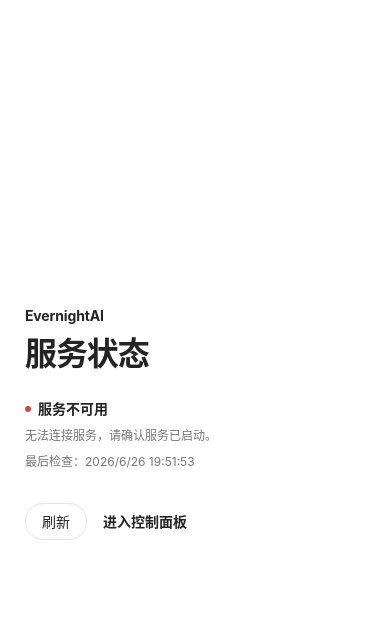
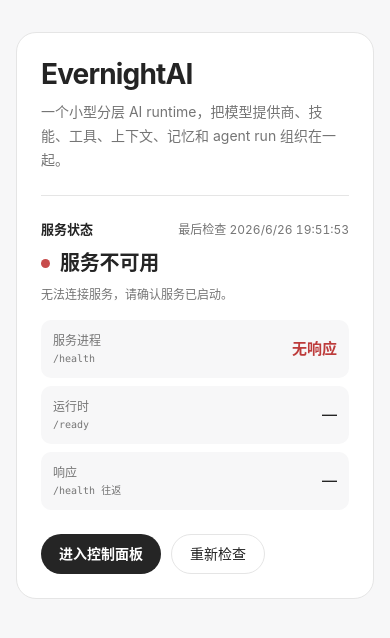
Before and after one commit to Evernight275/EvernightAI, a Vue app in the folder frontend/: page / in a window 390 px wide. Shown: the top 638 px of the page. Built offline with nearby package versions, Linux system fonts and the light colour scheme; no server answers.

Commit message:
feat(frontend): expand service status landing page
Show health and readiness probes with health request latency, and refine responsive status page layout. Keep short tool timeline bars visible at the right edge.

```diff
--- a/frontend/src/components/chat/ChatToolTimeline.vue
+++ b/frontend/src/components/chat/ChatToolTimeline.vue
@@ -49,7 +49,7 @@
           <span
             class="tool-timeline-bar"
             :class="`is-${row.status}`"
-            :style="{ left: `${row.left}%`, width: `${row.width}%` }"
+            :style="{ left: `min(${row.left}%, calc(100% - 3px))`, width: `${row.width}%` }"
           ></span>
           <span
             v-if="active === row.key"
--- a/frontend/src/components/status/ServiceStatus.vue
+++ b/frontend/src/components/status/ServiceStatus.vue
@@ -1,29 +1,88 @@
 <script setup lang="ts">
-import { onMounted } from 'vue';
+import { computed, onMounted } from 'vue';
 import { controlPanelPath, useServiceStatus } from './serviceStatus';
 
-const { state, stateLabel, detail, checkedTime, busy, check, entering, enterError, enter } =
-  useServiceStatus({ navigate: (target) => window.location.assign(target) });
+const {
+  state,
+  stateLabel,
+  detail,
+  checkedTime,
+  latencyMs,
+  busy,
+  check,
+  entering,
+  enterError,
+  enter,
+} = useServiceStatus({ navigate: (target) => window.location.assign(target) });
+
+// What each unauthenticated probe said, as far as the last check got.
+const probes = computed(() => {
+  const reached = state.value === 'ready' || state.value === 'starting';
+  const pending = state.value === 'checking';
+  return [
+    {
+      name: '服务进程',
+      path: '/health',
+      value: pending ? '…' : reached ? '正常' : '无响应',
+      bad: state.value === 'offline',
+    },
+    {
+      name: '运行时',
+      path: '/ready',
+      value: pending || !reached ? '—' : state.value === 'ready' ? '就绪' : '未就绪',
+      bad: state.value === 'starting',
+    },
+    {
+      name: '响应',
+      path: '/health 往返',
+      value: latencyMs.value === null ? '—' : `${latencyMs.value} ms`,
+      bad: false,
+    },
+  ];
+});
 
 onMounted(check);
 </script>
 
 <template>
-  <main class="service-status">
-    <section class="service-status__card" aria-labelledby="service-status-title">
-      <p class="service-status__brand">EvernightAI</p>
-      <h1 id="service-status-title">服务状态</h1>
-      <p class="service-status__value" role="status">
-        <span class="settings-status-dot" :class="`is-${state}`" aria-hidden="true"></span
-        >{{ stateLabel }}
-      </p>
-      <p v-if="detail" class="settings-status-meta">{{ detail }}</p>
-      <p v-if="checkedTime" class="settings-status-meta">最后检查：{{ checkedTime }}</p>
-      <div class="service-status__actions">
-        <button type="button" :disabled="busy" @click="check">刷新</button>
-        <a :href="controlPanelPath" :aria-busy="entering" @click.prevent="enter">进入控制面板</a>
+  <main class="home">
+    <div class="home-card">
+      <header class="home-header">
+        <h1>EvernightAI</h1>
+        <p>
+          一个小型分层 AI runtime，把模型提供商、技能、工具、上下文、记忆和 agent run 组织在一起。
+        </p>
+      </header>
+
+      <section class="home-status" aria-labelledby="home-status-title">
+        <div class="home-status-heading">
+          <h2 id="home-status-title">服务状态</h2>
+          <span v-if="checkedTime">最后检查 {{ checkedTime }}</span>
+        </div>
+        <p class="home-state" role="status">
+          <span class="settings-status-dot" :class="`is-${state}`" aria-hidden="true"></span
+          >{{ stateLabel }}
+        </p>
+        <p v-if="detail" class="home-detail">{{ detail }}</p>
+        <dl class="home-probes">
+          <div v-for="probe in probes" :key="probe.name">
+            <dt>
+              {{ probe.name }}<small>{{ probe.path }}</small>
+            </dt>
+            <dd :class="{ 'is-bad': probe.bad }">{{ probe.value }}</dd>
+          </div>
+        </dl>
+      </section>
+
+      <div class="home-actions">
+        <a class="home-enter" :href="controlPanelPath" :aria-busy="entering" @click.prevent="enter"
+          >进入控制面板</a
+        >
+        <button type="button" :disabled="busy" @click="check">
+          {{ busy ? '检查中…' : '重新检查' }}
+        </button>
       </div>
-      <p v-if="enterError" class="settings-status-meta" role="alert">{{ enterError }}</p>
-    </section>
+      <p v-if="enterError" class="home-detail" role="alert">{{ enterError }}</p>
+    </div>
   </main>
 </template>
--- a/frontend/src/components/status/serviceStatus.ts
+++ b/frontend/src/components/status/serviceStatus.ts
@@ -16,6 +16,8 @@
   const detail = ref<string | null>(null);
   const checkedAt = ref<Date | null>(null);
   const busy = ref(false);
+  /** Round trip of the last successful `/health` probe. */
+  const latencyMs = ref<number | null>(null);
   const entering = ref(false);
   const enterError = ref<string | null>(null);
   const stateLabel = computed(
@@ -36,7 +38,9 @@
     if (busy.value) return;
     busy.value = true;
     try {
+      const started = performance.now();
       await getHealth();
+      latencyMs.value = Math.round(performance.now() - started);
       try {
         await getReadiness();
         state.value = 'ready';
@@ -47,6 +51,7 @@
       }
     } catch (error) {
       state.value = 'offline';
+      latencyMs.value = null;
       detail.value = errorMessage(error);
     }
     checkedAt.value = new Date();
@@ -66,7 +71,18 @@
     entering.value = false;
   }
 
-  return { state, stateLabel, detail, checkedTime, busy, check, entering, enterError, enter };
+  return {
+    state,
+    stateLabel,
+    detail,
+    checkedTime,
+    latencyMs,
+    busy,
+    check,
+    entering,
+    enterError,
+    enter,
+  };
 }
 
 function errorMessage(error: unknown): string {
--- a/frontend/src/styles/status.css
+++ b/frontend/src/styles/status.css
@@ -1,57 +1,153 @@
-.service-status {
+.home {
   display: flex;
   align-items: center;
   justify-content: center;
   min-height: 100vh;
   min-height: 100dvh;
   padding: var(--space-6) var(--space-4);
+  background: var(--color-surface);
+}
+
+.home-card {
+  display: flex;
+  flex-direction: column;
+  gap: var(--space-5);
+  width: 100%;
+  max-width: 520px;
+  padding: clamp(24px, 6vw, 40px);
+  border: 1px solid var(--color-border);
+  border-radius: 20px;
   background: var(--color-bg);
 }
 
-.service-status__card {
-  display: flex;
-  flex-direction: column;
-  gap: var(--space-2);
-  width: 100%;
-  max-width: 340px;
+.home-header h1 {
+  margin: 0;
+  font-size: 28px;
+  font-weight: 650;
+  line-height: 1.25;
+  letter-spacing: -0.03em;
+}
+.home-header p {
+  margin: var(--space-2) 0 0;
+  color: var(--color-muted);
+  line-height: 1.7;
 }
 
-.service-status__card p {
+.home-status {
+  padding-top: var(--space-5);
+  border-top: 1px solid var(--color-border);
+}
+.home-status-heading {
+  display: flex;
+  flex-wrap: wrap;
+  align-items: baseline;
+  justify-content: space-between;
+  gap: 4px 12px;
+}
+.home-status-heading h2 {
   margin: 0;
+  font-size: 13px;
+  font-weight: 600;
+}
+.home-status-heading span {
+  color: var(--color-muted);
+  font-size: 12px;
+  font-variant-numeric: tabular-nums;
+}
+.home-state {
+  margin: var(--space-2) 0 0;
+  font-size: 20px;
+  font-weight: 600;
+  letter-spacing: -0.01em;
+}
+.home-state .settings-status-dot {
+  width: 9px;
+  height: 9px;
+  margin-right: 10px;
+  vertical-align: 2px;
+}
+.settings-status-dot.is-starting {
+  background: #c98a1b;
+}
+.home-detail {
+  margin: var(--space-2) 0 0;
+  color: var(--color-muted);
+  font-size: 12px;
+  overflow-wrap: anywhere;
 }
 
-.service-status__brand {
-  color: var(--color-text);
-  font-size: 14px;
-  font-weight: 650;
-  letter-spacing: -0.01em;
+.home-probes {
+  display: grid;
+  grid-template-columns: repeat(3, minmax(0, 1fr));
+  gap: 8px;
+  margin: var(--space-4) 0 0;
+}
+.home-probes > div {
+  min-width: 0;
+  padding: 12px;
+  border-radius: 10px;
+  background: var(--color-surface);
+}
+.home-probes dt {
+  font-size: 12px;
+  color: var(--color-muted);
+}
+.home-probes dt small {
+  display: block;
+  margin-top: 1px;
+  font-family: var(--font-mono);
+  font-size: 10px;
+}
+.home-probes dd {
+  margin: 8px 0 0;
+  font-size: 15px;
+  font-weight: 550;
+  font-variant-numeric: tabular-nums;
+}
+.home-probes dd.is-bad {
+  color: var(--color-danger);
 }
 
-.service-status__card h1 {
-  margin: 0 0 var(--space-4);
-  font-size: 32px;
-  font-weight: 650;
-  line-height: 1.25;
-  letter-spacing: -0.035em;
+.home-actions {
+  display: flex;
+  flex-wrap: wrap;
+  gap: 10px;
 }
-
-.service-status__value {
-  font-weight: 550;
+.home-actions > * {
+  min-height: 40px;
+  padding: 8px 18px;
+  border-radius: 20px;
+  font-size: 14px;
 }
-
-.service-status__actions {
-  display: flex;
+.home-enter {
+  display: inline-flex;
   align-items: center;
-  gap: var(--space-4);
-  margin-top: var(--space-5);
+  background: var(--color-accent);
+  color: #fff;
+  font-weight: 600;
 }
-
-.service-status__actions button {
-  padding: 7px 16px;
-  border-radius: 18px;
+.home-enter:hover {
+  background: var(--color-accent-hover);
+  text-decoration: none;
+}
+.home-actions button {
   background: transparent;
 }
 
-.service-status__actions a {
-  font-weight: 550;
+@media (max-width: 440px) {
+  .home {
+    align-items: flex-start;
+  }
+  .home-probes {
+    grid-template-columns: minmax(0, 1fr);
+  }
+  .home-probes > div {
+    display: flex;
+    align-items: center;
+    justify-content: space-between;
+    gap: 12px;
+  }
+  .home-probes dd {
+    margin: 0;
+  }
 }
```
Also changed, not shown: 1 other file (tests, documents, lock files or other folders).
